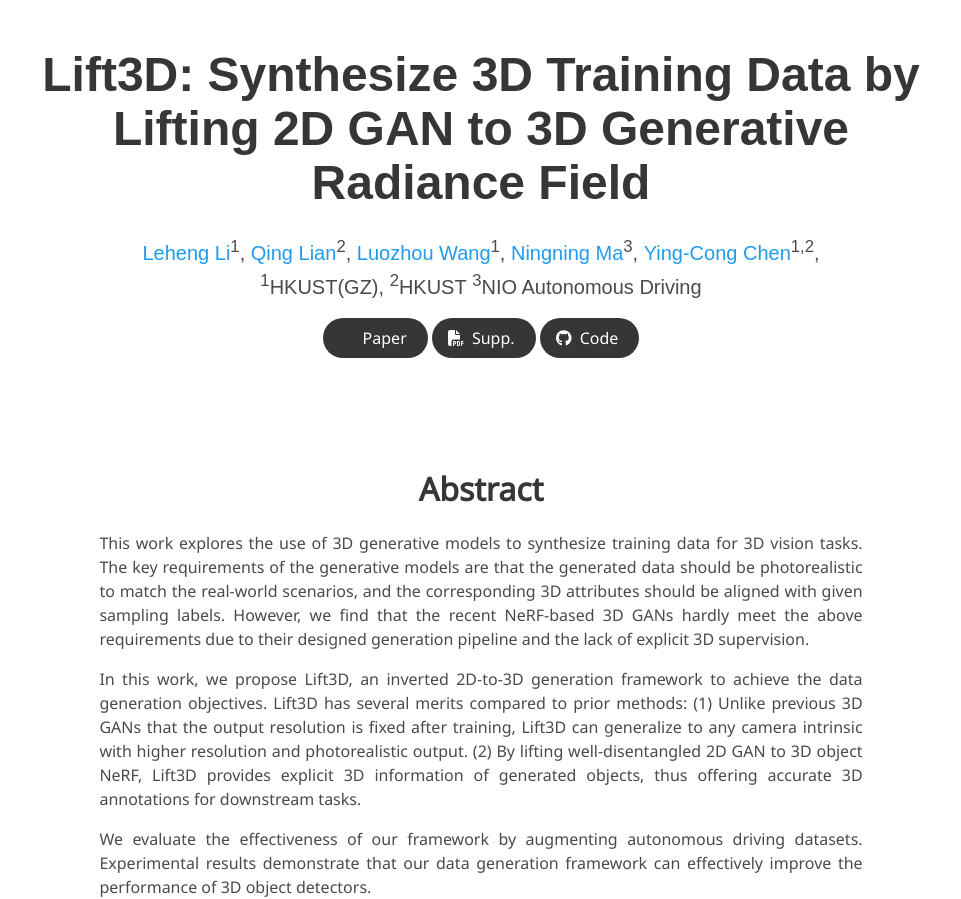
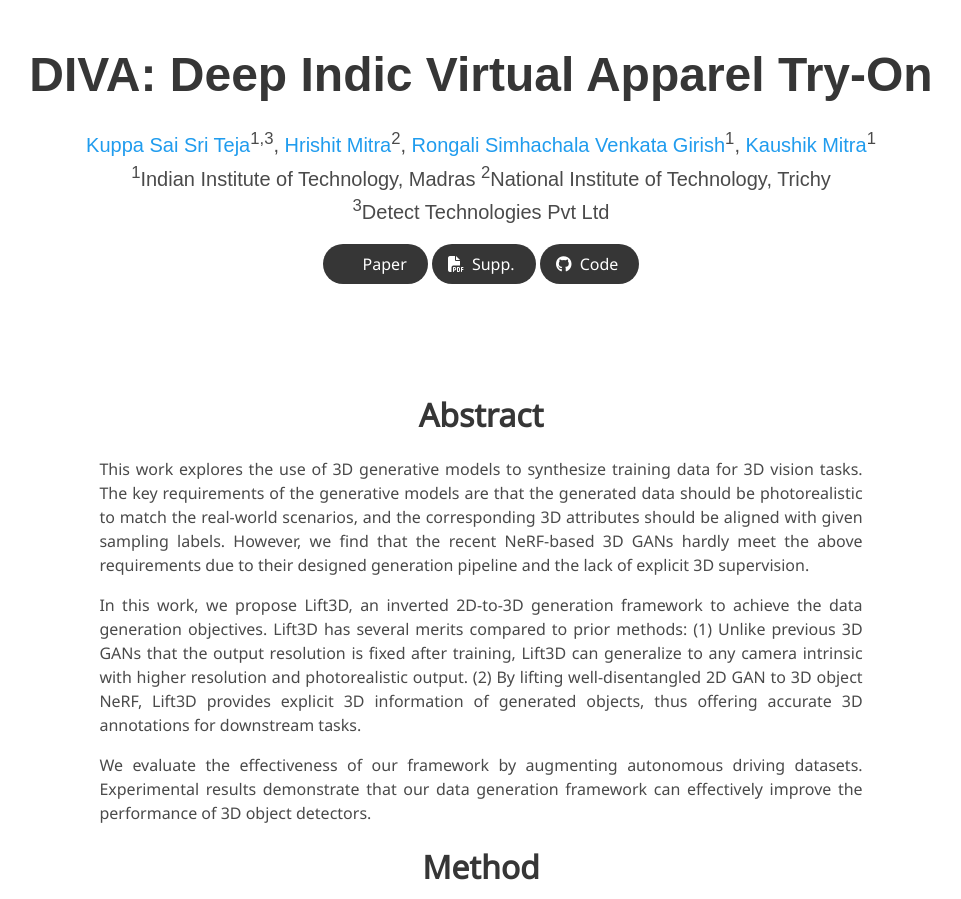
Before and after one commit to saisriteja/DIVA, a plain HTML site: page index.html in a window 1280 px wide. Shown: the top 899 px of the page, without its empty margins (159-1120 px from the left). Drawn offline with nearby package versions, Linux system fonts and the light colour scheme; some icons are missing; a web font is replaced by a local one.

Commit message:
added authors

```diff
--- a/index.html
+++ b/index.html
@@ -6,7 +6,7 @@
         content="Lift3D: use NeRF to create training data.">
   <meta name="keywords" content="NeRF">
   <meta name="viewport" content="width=device-width, initial-scale=1">
-  <title>Lift3D: Synthesize 3D Training Data by Lifting 2D GAN to 3D Generative Radiance Field</title>
+  <title>DIVA: Deep Indic Virtual Apparel Try-On</title>
   <!-- Global site tag (gtag.js) - Google Analytics -->
   <script async src="https://www.googletagmanager.com/gtag/js?id=G-PYVRSFMDRL"></script>
   <script>
@@ -41,33 +41,44 @@
 </head>
 <body>
 
+<!--
+  Kuppa Sai Sri Teja1,3
+  , Hrishit Mitra2
+  , Rongali Simhachala Venkata Girish1
+  and Kaushik Mitra1
+  1
+  Indian Institute of Technology, Madras
+  2 National Institute of Technology, Trichy
+  3 Detect Technologies Pvt Ltd -->
+
 
 <section class="hero">
   <div class="hero-body">
     <div class="container is-max-desktop">
       <div class="columns is-centered">
         <div class="column has-text-centered">
-          <h1 class="title is-1 publication-title">Lift3D: Synthesize 3D Training Data by Lifting 2D GAN to 3D Generative Radiance Field</h1>
+          <h1 class="title is-1 publication-title">DIVA: Deep Indic Virtual Apparel Try-On</h1>
           <div class="is-size-5 publication-authors">
             <span class="author-block">
-              <a href="https://len-li.github.io/">Leheng Li</a><sup>1</sup>,</span>
+              <!-- <a href="https://len-li.github.io/">Leheng Li</a><sup>1</sup>,</span> -->
+              <a href="None">Kuppa Sai Sri Teja</a><sup>1,3</sup>,</span>
             <span class="author-block">
-              <a href="https://scholar.google.com/citations?user=-3R0Cr0AAAAJ&hl=en">Qing Lian</a><sup>2</sup>,</span>
+              <!-- <a href="https://scholar.google.com/citations?user=-3R0Cr0AAAAJ&hl=en">Qing Lian</a><sup>2</sup>,</span> -->
+              <a href="None">Hrishit Mitra</a><sup>2</sup>,</span>
             <span class="author-block">
-              <a href="https://github.com/wileewang">Luozhou Wang</a><sup>1</sup>,
+              <!-- <a href="https://github.com/wileewang">Luozhou Wang</a><sup>1</sup>, -->
+              <a href="None">Rongali Simhachala Venkata Girish</a><sup>1</sup>,</span>
             </span>
             <span class="author-block">
-              <a href="https://nmaac.github.io/home/">Ningning Ma</a><sup>3</sup>,
-            </span>
-            <span class="author-block">
-              <a href="https://www.yingcong.me/">Ying-Cong Chen</a><sup>1,2</sup>,
+              <!-- <a href="https://nmaac.github.io/home/">Ningning Ma</a><sup>3</sup>, -->
+              <a href="None">Kaushik Mitra</a><sup>1</sup>
             </span>
           </div>
 
           <div class="is-size-5 publication-authors">
-            <span class="author-block"><sup>1</sup>HKUST(GZ),</span>
-            <span class="author-block"><sup>2</sup>HKUST</span>
-            <span class="author-block"><sup>3</sup>NIO Autonomous Driving</span>
+            <span class="author-block"><sup>1</sup>Indian Institute of Technology, Madras</span>
+            <span class="author-block"><sup>2</sup>National Institute of Technology, Trichy</span>
+            <span class="author-block"><sup>3</sup>Detect Technologies Pvt Ltd</span>
           </div>
 
            <div class="column has-text-centered">
```
